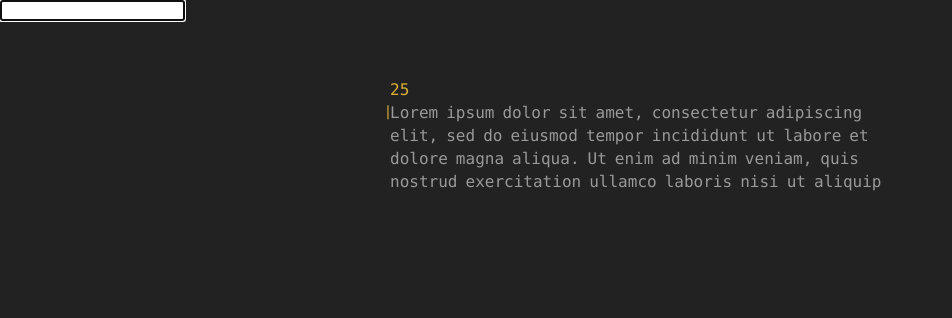
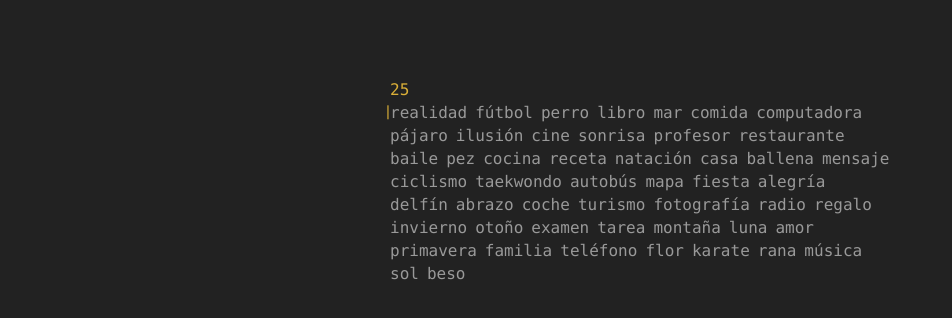
Before and after one commit to emaagmz/Typing-Game, a plain HTML site: page index.html in a window 1280 px wide. Shown: the whole page, without its empty margins (0-952 px from the left). Drawn offline with Linux system fonts and the light colour scheme.

Commit message:
Game Over y Reload

```diff
--- a/index.html
+++ b/index.html
@@ -14,7 +14,22 @@
             <p></p>
             <input autofocus>
         </section>
+        <section id="results">
+            <h2>wpm</h2>
+            <h3 id="results-wpm"></h3>
+
+            <h2>accuracy</h2>
+            <h3 id="results-accuracy"></h3>
+            <button id="reload-button">
+                <svg width="24" height="24" viewBox="0 0 24 24" fill="none" stroke="currentColor" stroke-width="1.5"
+                  stroke-linecap="round" stroke-linejoin="round">
+                  <path stroke="none" d="M0 0h24v24H0z" fill="none" />
+                  <path d="M19.933 13.041a8 8 0 1 1 -9.925 -8.788c3.899 -1 7.935 1.007 9.425 4.747" />
+                  <path d="M20 4v5h-5" />
+                </svg>
+            </button>
+        </section>
     </main>
+    <script type="module" src="js/script.js"></script>
 </body>
-<script src="script.js"></script>
 </html>
--- /dev/null
+++ b/js/data.js
@@ -0,0 +1,122 @@
+export const words = [
+    "amigo",
+    "casa",
+    "perro",
+    "gato",
+    "coche",
+    "bicicleta",
+    "película",
+    "libro",
+    "música",
+    "baile",
+    "verano",
+    "invierno",
+    "primavera",
+    "otoño",
+    "sol",
+    "luna",
+    "estrellas",
+    "mar",
+    "montaña",
+    "río",
+    "árbol",
+    "flor",
+    "pájaro",
+    "abeja",
+    "hormiga",
+    "rana",
+    "tortuga",
+    "pez",
+    "delfín",
+    "ballena",
+    "computadora",
+    "teléfono",
+    "televisión",
+    "radio",
+    "periódico",
+    "revista",
+    "página",
+    "correo",
+    "mensaje",
+    "llamada",
+    "escuela",
+    "universidad",
+    "profesor",
+    "alumno",
+    "examen",
+    "tarea",
+    "proyecto",
+    "investigación",
+    "ciencia",
+    "tecnología",
+    "deporte",
+    "fútbol",
+    "baloncesto",
+    "tenis",
+    "natación",
+    "ciclismo",
+    "gimnasia",
+    "boxeo",
+    "karate",
+    "taekwondo",
+    "comida",
+    "restaurante",
+    "cocina",
+    "receta",
+    "ingredientes",
+    "salsa",
+    "postre",
+    "bebida",
+    "café",
+    "té",
+    "viaje",
+    "avión",
+    "tren",
+    "autobús",
+    "hotel",
+    "hostal",
+    "turismo",
+    "mapa",
+    "guía",
+    "fotografía",
+    "arte",
+    "pintura",
+    "escultura",
+    "música",
+    "ópera",
+    "teatro",
+    "cine",
+    "festival",
+    "concierto",
+    "exposición",
+    "amor",
+    "familia",
+    "amistad",
+    "confianza",
+    "lealtad",
+    "respeto",
+    "gratitud",
+    "perdón",
+    "esperanza",
+    "ilusión",
+    "sueño",
+    "realidad",
+    "fantasía",
+    "imaginación",
+    "creatividad",
+    "innovación",
+    "progreso",
+    "mejora",
+    "éxito",
+    "logro",
+    "felicidad",
+    "alegría",
+    "risa",
+    "sonrisa",
+    "abrazo",
+    "beso",
+    "regalo",
+    "sorpresa",
+    "celebración",
+    "fiesta"
+]
--- /dev/null
+++ b/js/script.js
@@ -0,0 +1,191 @@
+import { words as INITIAL_WORDS } from "./data.js";
+
+const $time = document.querySelector("time");
+const $paragraph = document.querySelector("p");
+const $input = document.querySelector("input");
+const $game = document.querySelector("#game");
+const $results = document.querySelector("#results");
+const $wpm = $results.querySelector("#results-wpm");
+const $accuracy = $results.querySelector("#results-accuracy");
+const $button = document.querySelector("#reload-button");
+
+const INITIAL_TIME = 30;
+
+let words = [];
+let currentTime = INITIAL_TIME;
+let playing
+
+initGame();
+initEvents();
+
+function initGame() {
+  $game.style.display = 'flex'
+  $results.style.display = 'none'
+  $input.value = ''
+  playing = false
+
+  words = INITIAL_WORDS.toSorted(() => Math.random() - 0.5).slice(0, 50);
+  currentTime = INITIAL_TIME;
+
+  $time.textContent = currentTime;
+  $paragraph.innerHTML = words
+    .map((word, index) => {
+      const letters = word.split("");
+
+      return `
+        <x-word>
+            ${letters
+              .map((letter) => `<x-letter>${letter}</x-letter>`)
+              .join("")}
+        </x-word>
+        `;
+    })
+    .join("");
+
+  const $firstWord = $paragraph.querySelector("x-word");
+  $firstWord.classList.add("active");
+  $firstWord.querySelector("x-letter").classList.add("active");
+
+  const intervalId = setInterval(() => {
+    currentTime--;
+    $time.textContent = currentTime;
+
+    if (currentTime === 0) {
+      clearInterval(intervalId);
+      gameOver();
+    }
+  }, 1000);
+}
+
+function initEvents() {
+  document.addEventListener("keydown", () => {
+    $input.focus();
+    if (!playing) {
+      playing = true;
+      const intervalId = setInterval(() => {
+        currentTime--;
+        $time.textContent = currentTime;
+
+        if (currentTime === 0) {
+          clearInterval(intervalId);
+          gameOver();
+        }
+      }, 1000);
+    }
+  });
+  $input.addEventListener("keydown", onKeyDown);
+  $input.addEventListener("keyup", onKeyUp);
+  $button.addEventListener("click", initGame);
+}
+
+function onKeyDown(event) {
+  const $currentWord = $paragraph.querySelector("x-word.active");
+  const $currentLetter = $currentWord.querySelector("x-letter.active");
+
+  const { key } = event;
+  if (key === " ") {
+    event.preventDefault();
+
+    const $nextWord = $currentWord.nextElementSibling;
+    const $nextLetter = $nextWord.querySelector("x-letter");
+
+    $currentWord.classList.remove("active", "marked");
+    $currentLetter.classList.remove("active");
+
+    $nextWord.classList.add("active");
+    $nextLetter.classList.add("active");
+
+    $input.value = "";
+
+    const hasMissedLetters =
+      $currentWord.querySelectorAll("x-letter:not(.correct)").length > 0;
+
+    const classToAdd = hasMissedLetters ? "marked" : "correct";
+    $currentWord.classList.add(classToAdd);
+
+    return;
+  }
+  if (key === "Backspace") {
+    const $prevWord = $currentWord.previousElementSibling;
+    const $prevLetter = $currentLetter.previousElementSibling;
+
+    if (!$prevWord && !$prevLetter) {
+      event.preventDefault();
+      return;
+    }
+
+    const $wordMarked = $paragraph.querySelector("x-word.marked");
+    if ($wordMarked && !$prevLetter) {
+      event.preventDefault();
+      $prevWord.classList.remove("marked");
+      $prevWord.classList.add("active");
+
+      const $letterToGo = $prevWord.querySelector("x-letter:last-child");
+
+      $currentLetter.classList.remove("active");
+      $letterToGo.classList.add("active");
+
+      $input.value = [
+        ...$prevWord.querySelectorAll("x-letter.correct, x-letter.incorrect"),
+      ]
+        .map(($el) => {
+          return $el.classList.contains("correct") ? $el.innerText : "*";
+        })
+        .join("");
+    }
+  }
+}
+
+function onKeyUp() {
+  // Recuperar los elementos actuales
+  const $currentWord = $paragraph.querySelector("x-word.active");
+  const $currentLetter = $currentWord.querySelector("x-letter.active");
+
+  const currentWord = $currentWord.innerText.trim();
+  $input.maxLength = currentWord.length;
+  console.log({ value: $input.value, currentWord });
+
+  const $allLetters = $currentWord.querySelectorAll("x-letter");
+
+  $allLetters.forEach(($letter) =>
+    $letter.classList.remove("correct", "incorrect")
+  );
+
+  $input.value.split("").forEach((char, index) => {
+    const $letter = $allLetters[index];
+    const letterToCheck = currentWord[index];
+
+    const isCorrect = char === letterToCheck;
+    const letterClass = isCorrect ? "correct" : "incorrect";
+    $letter.classList.add(letterClass);
+  });
+
+  $currentLetter.classList.remove("active", "is-last");
+  const inputLength = $input.value.length;
+  const $nextActiveLetter = $allLetters[inputLength];
+
+  if ($nextActiveLetter) {
+    $nextActiveLetter.classList.add("active");
+  } else {
+    $currentLetter.classList.add("active", "is-last");
+    // TODO: gameover si no hay próxima palabra
+  }
+}
+
+function gameOver() {
+  $game.style.display = "none";
+  $results.style.display = "flex";
+
+  const correctWords = $paragraph.querySelectorAll("x-word.correct").length;
+  const correctLetter = $paragraph.querySelectorAll("x-letter.correct").length;
+  const incorrectLetter =
+    $paragraph.querySelectorAll("x-letter.incorrect").length;
+
+  const totalLetters = correctLetter + incorrectLetter;
+
+  const accuracy = totalLetters > 0 ? (correctLetter / totalLetters) * 100 : 0;
+
+  const wpm = (correctWords * 60) / INITIAL_TIME;
+  $wpm.textContent = wpm;
+  $accuracy.textContent = `${accuracy.toFixed(2)}%`;
+}
--- a/script.js
+++ /dev/null
@@ -1,150 +0,0 @@
-const $time = document.querySelector('time');
-const $paragraph = document.querySelector('p');
-const $input = document.querySelector('input');
-
-const INITIAL_TIME = 30;
-const TEXT = 'Lorem ipsum dolor sit amet, consectetur adipiscing elit, sed do eiusmod tempor incididunt ut labore et dolore magna aliqua. Ut enim ad minim veniam, quis nostrud exercitation ullamco laboris nisi ut aliquip ex ea commodo consequat. Facilisis curae gravida magna turpis dui sociosqu pulvinar litora, metus vivamus in varius egestas scelerisque quisque, diam lacus inceptos faucibus congue ut netus. Malesuada tincidunt dapibus posuere turpis nostra in non ut, erat scelerisque mus vel commodo eu gravida, sapien eros quam auctor placerat ante netus. Dignissim aptent mi fermentum placerat torquent in fusce, ac rhoncus vitae bibendum lectus hendrerit tellus risus, orci auctor senectus nam donec arcu.';
-
-let words = [];
-let currentTime = INITIAL_TIME;
-
-initGame()
-initEvents()
-
-function initGame() {
-    words = TEXT.split(' ').slice(0, 32)
-    currentTime = INITIAL_TIME
-
-    $time.textContent = currentTime
-    $paragraph.innerHTML = words.map((word, index) => {
-        const letters = word.split('')
-
-        return `
-        <x-word>
-            ${letters
-                .map(letter => `<x-letter>${letter}</x-letter>`)
-                .join('')
-            }
-        </x-word>
-        `
-    }).join('')
-
-    const $firstWord = $paragraph.querySelector('x-word')
-    $firstWord.classList.add('active')
-    $firstWord.querySelector('x-letter').classList.add('active')
-
-
-    const intervalId = setInterval(() => {
-        currentTime--
-        $time.textContent = currentTime
-
-        if (currentTime === 0) {
-            clearInterval(intervalId)
-            gameOver()
-        }
-
-    }, 1000)
-}
-
-function initEvents() {
-    document.addEventListener('keydown', () => {
-        $input.focus()
-    })
-    $input.addEventListener('keydown', onKeyDown)
-    $input.addEventListener('keyup', onKeyUp)
-}
-
-function onKeyDown (event) {
-    const $currentWord = $paragraph.querySelector('x-word.active')
-    const $currentLetter = $currentWord.querySelector('x-letter.active')
-
-    const { key } = event
-    if (key === ' ') {
-      event.preventDefault()
-
-      const $nextWord = $currentWord.nextElementSibling
-      const $nextLetter = $nextWord.querySelector('x-letter')
-
-      $currentWord.classList.remove('active', 'marked')
-      $currentLetter.classList.remove('active')
-
-      $nextWord.classList.add('active')
-      $nextLetter.classList.add('active')
-
-      $input.value = ''
-
-      const hasMissedLetters = $currentWord
-        .querySelectorAll('x-letter:not(.correct)').length > 0
-
-      const classToAdd = hasMissedLetters ? 'marked' : 'correct'
-      $currentWord.classList.add(classToAdd)
-
-      return
-    }
-    if (key === 'Backspace') {
-        const $prevWord = $currentWord.previousElementSibling
-        const $prevLetter = $currentLetter.previousElementSibling
-
-        if (!$prevWord && !$prevLetter) {
-          event.preventDefault()
-          return
-        }
-
-        const $wordMarked = $paragraph.querySelector('x-word.marked')
-        if ($wordMarked && !$prevLetter) {
-          event.preventDefault()
-          $prevWord.classList.remove('marked')
-          $prevWord.classList.add('active')
-
-          const $letterToGo = $prevWord.querySelector('x-letter:last-child')
-
-          $currentLetter.classList.remove('active')
-          $letterToGo.classList.add('active')
-
-          $input.value = [
-            ...$prevWord.querySelectorAll('x-letter.correct, x-letter.incorrect')
-          ].map($el => {
-            return $el.classList.contains('correct') ? $el.innerText : '*'
-          })
-            .join('')
-        }
-    }
-}
-
-function onKeyUp () {
-    // Recuperar los elementos actuales
-    const $currentWord = $paragraph.querySelector('x-word.active')
-    const $currentLetter = $currentWord.querySelector('x-letter.active')
-
-    const currentWord = $currentWord.innerText.trim()
-    $input.maxLength = currentWord.length
-    console.log({ value: $input.value, currentWord })
-
-    const $allLetters = $currentWord.querySelectorAll('x-letter')
-
-    $allLetters.forEach($letter => $letter.classList.remove('correct', 'incorrect'))
-
-    $input.value.split('').forEach((char, index) => {
-      const $letter = $allLetters[index]
-      const letterToCheck = currentWord[index]
-
-      const isCorrect = char === letterToCheck
-      const letterClass = isCorrect ? 'correct' : 'incorrect'
-      $letter.classList.add(letterClass)
-    })
-
-    $currentLetter.classList.remove('active', 'is-last')
-    const inputLength = $input.value.length
-    const $nextActiveLetter = $allLetters[inputLength]
-
-    if ($nextActiveLetter) {
-        $nextActiveLetter.classList.add('active')
-    } else {
-        $currentLetter.classList.add('active', 'is-last')
-        // TODO: gameover si no hay próxima palabra
-    }
-}
-
-function gameOver() {
-    console.log('Game Over!')
-}
--- a/style.css
+++ b/style.css
@@ -34,7 +34,7 @@ input {
   top: 0;
   left: 0;
   pointer-events: none;
-    /*opacity: 0;*/
+  opacity: 0;
 }
 
 p {
@@ -49,7 +49,7 @@ x-letter {
   position: relative;
 
   &.active::before {
-        content: '|';
+    content: "|";
     color: var(--yellow);
     font-size: 14px;
     position: absolute;
@@ -79,10 +79,51 @@ x-word {
 }
 
 @keyframes blink {
-    0%, 25% {
+  0%,
+  25% {
     opacity: 1;
   }
   75% {
     opacity: 0;
   }
 }
+
+#game {
+  display: flex;
+}
+
+#results {
+  display: none;
+}
+
+h2 {
+  font-weight: 400;
+  opacity: 0.4;
+  margin: 0;
+  font-size: 16px;
+}
+
+h3 {
+  font-weight: 400;
+  margin: 0;
+  font-size: 24px;
+  color: var(--yellow);
+}
+
+button {
+  background: transparent;
+  border: 0;
+  margin-top: 32px;
+  padding: 8px;
+  opacity: 0.4;
+  display: inline-block;
+  transition: opacity 0.3s ease-in-out, transform 0.3s ease-in-out;
+  cursor: pointer;
+  border-radius: 16px;
+
+  &:hover {
+    background: #444;
+    opacity: 1;
+    scale: 110%;
+  }
+}
```
Lines whose indentation alone changed are shown as unchanged.
